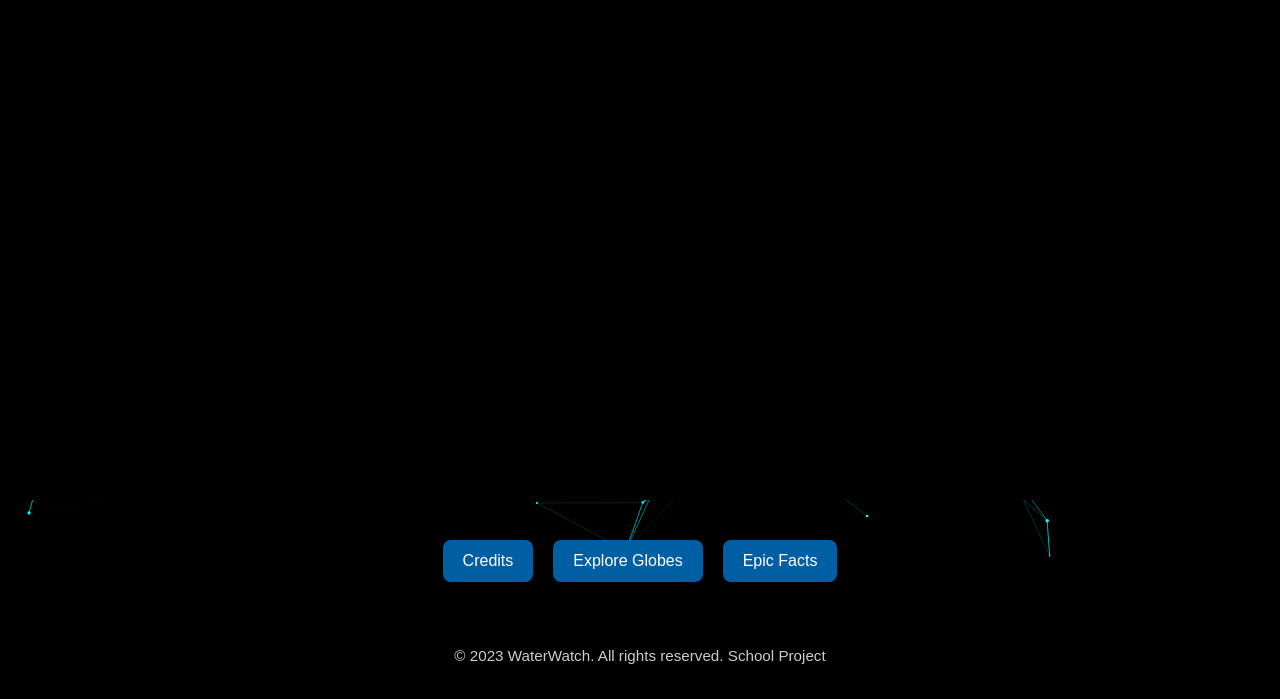
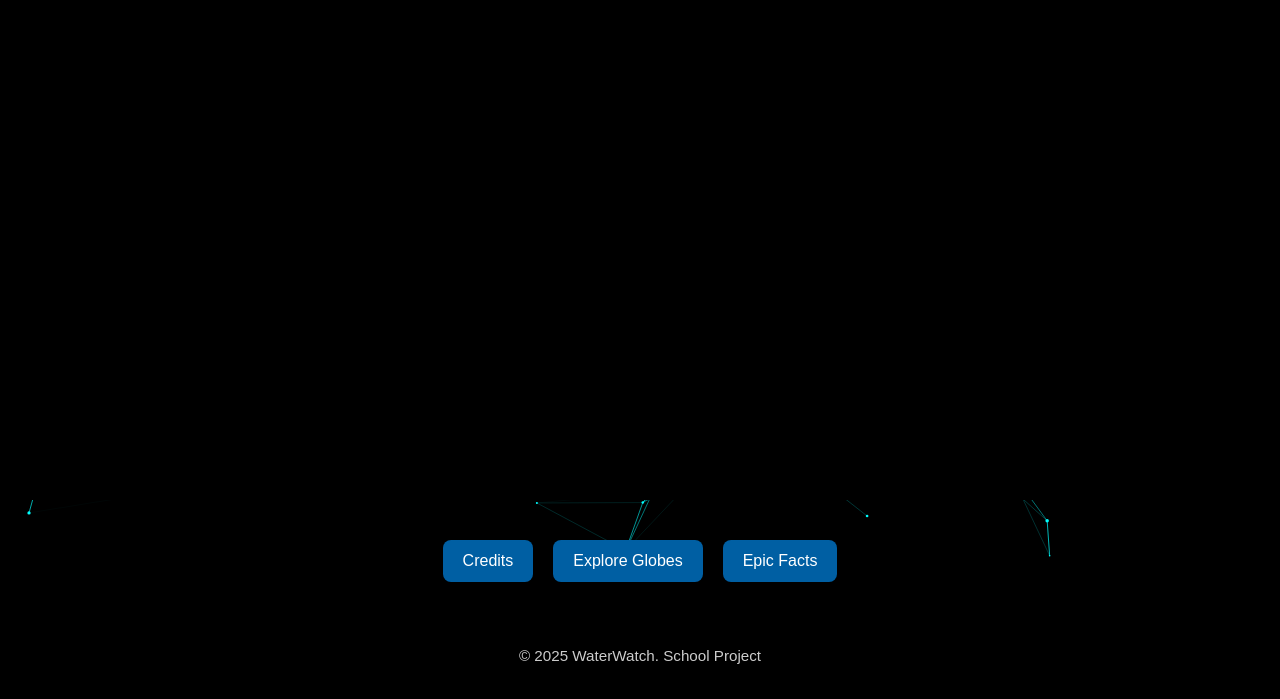
Before and after one commit to cheezenotfound/exhibition, a plain HTML site: page index.html in a window 1280 px wide. Shown: the part 242-941 px from the top of the page. Drawn offline with nearby package versions, Linux system fonts and the light colour scheme.

Commit message:
Update index.html

```diff
--- a/index.html
+++ b/index.html
@@ -98,7 +98,7 @@
   </div>
 
   <div class="footer-note">
-    <p>© 2023 WaterWatch. All rights reserved. School Project</p>
+    <p>© 2025 WaterWatch. School Project</p>
   </div>
   <script>
   const canvas = document.getElementById("constellation-canvas");
```
